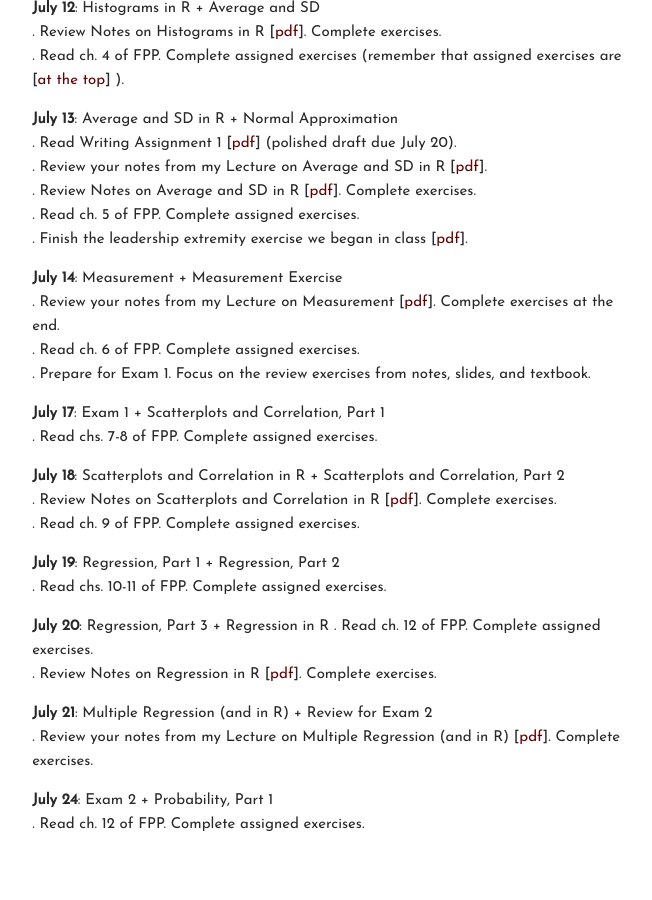
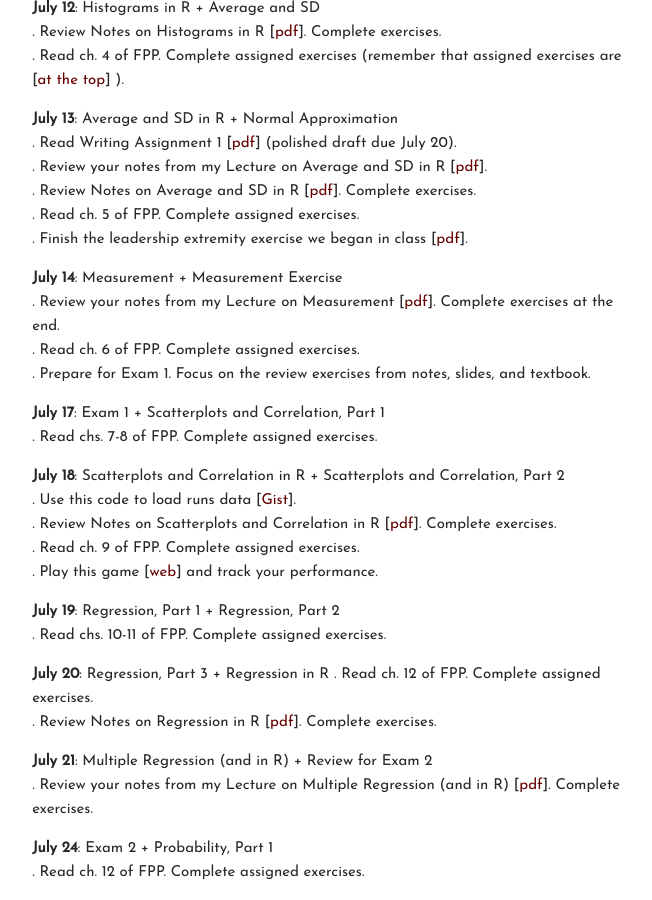
Before and after one commit to carlislerainey/carlislerainey.github.io, a Jekyll site: the page built from teaching/pols-209/index.md, in a window 1280 px wide and 900 px high, scrolled down 1071 px. Shown: the whole window, without its empty margins (430-1082 px from the left). Built offline with Jekyll 4.4.1, drawn with Linux system fonts in a browser that asks for light colours; before the commit the page ends 1923 px from its top, so only the background shows below that.

Commit message:
update 209

```diff
--- a/teaching/pols-209/index.md
+++ b/teaching/pols-209/index.md
@@ -62,8 +62,10 @@ Tasks (bullets) below the date should be completed before the next class unless
 . Read chs. 7-8 of FPP. Complete assigned exercises.
 
 **July 18**: Scatterplots and Correlation in R + Scatterplots and Correlation, Part 2
+. Use this code to load runs data [[Gist](https://gist.github.com/carlislerainey/0111324011a7a86d8b2584c16694c826)].
 . Review Notes on Scatterplots and Correlation in R [[pdf](files/notes-18-correlation-r.pdf)]. Complete exercises.
 . Read ch. 9 of FPP. Complete assigned exercises.
+. Play this game [[web](http://www.rossmanchance.com/applets/GuessCorrelation.html)] and track your performance.
 
 **July 19**: Regression, Part 1 + Regression, Part 2
 . Read chs. 10-11 of FPP. Complete assigned exercises.
```
